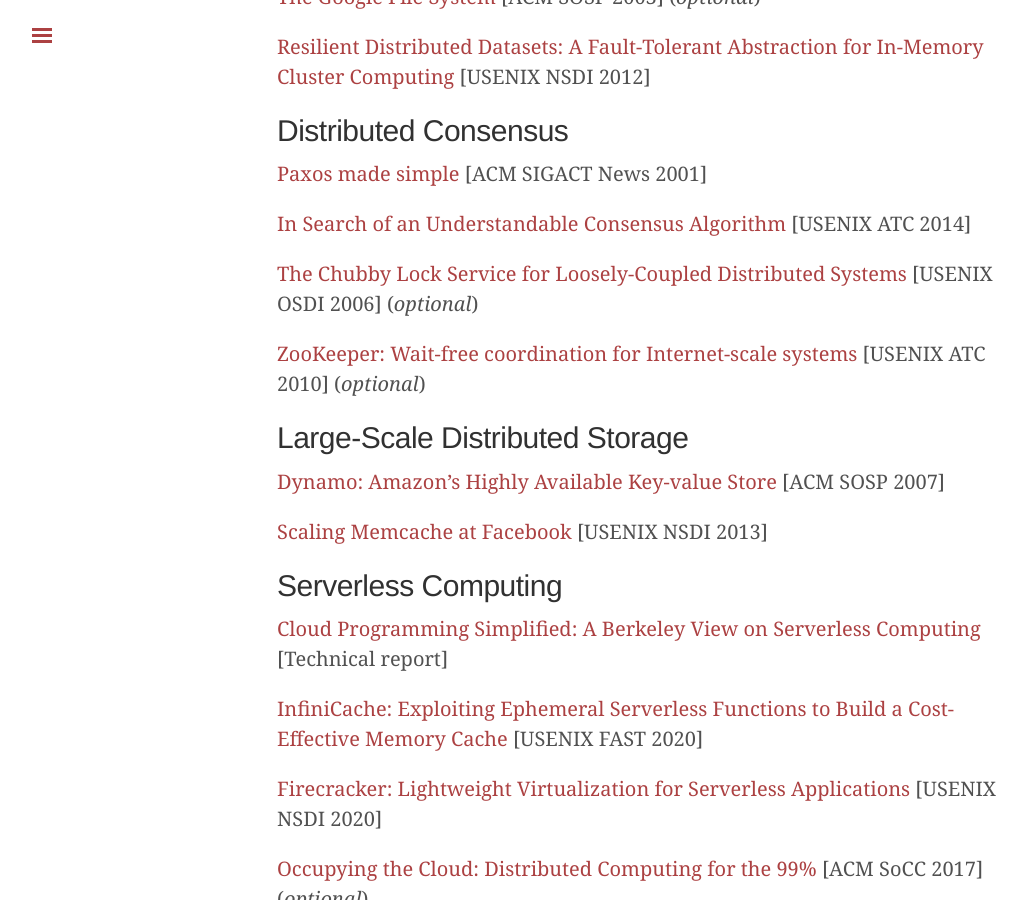
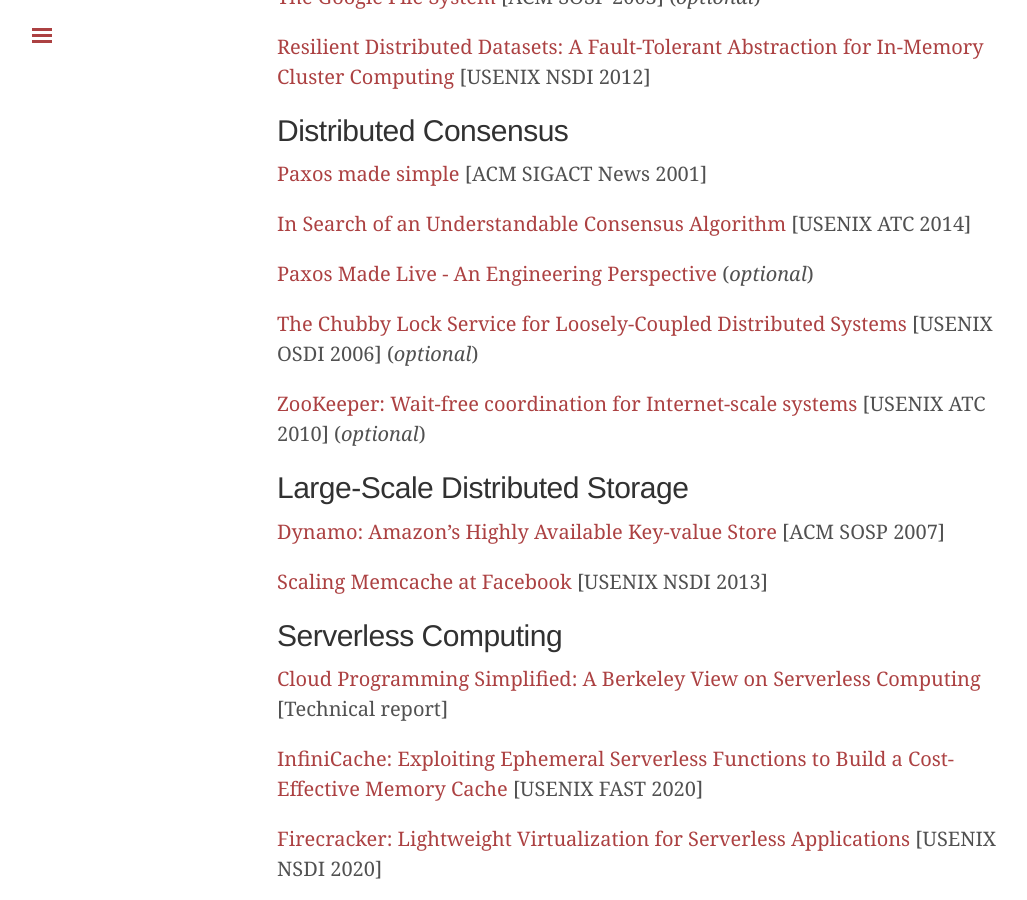
Before and after one commit to tddg/cs675-spring20, a Jekyll site: the page built from reading_list.md, in a window 1280 px wide and 900 px high, scrolled down 348 px. Shown: the whole window, without its empty margins (3-1030 px from the left). Built offline with Jekyll 4.4.1, drawn with Linux system fonts in a browser that asks for light colours.

Commit message:
added paxos made live

```diff
--- a/reading_list.md
+++ b/reading_list.md
@@ -18,6 +18,8 @@ permalink: /reading_list.html
 [Paxos made simple]({{ site.baseurl }}/public/papers/paxos_simple.pdf) [ACM SIGACT News 2001]
 
 [In Search of an Understandable Consensus Algorithm]({{ site.baseurl }}/public/papers/raft_atc14.pdf) [USENIX ATC 2014]
+
+[Paxos Made Live - An Engineering Perspective]({{ site.baseurl }}/public/papers/paxos_live.pdf) (*optional*)
 
 [The Chubby Lock Service for Loosely-Coupled Distributed Systems]({{ site.baseurl }}/public/papers/chubby_osdi06.pdf) [USENIX OSDI 2006] (*optional*)
 
```
